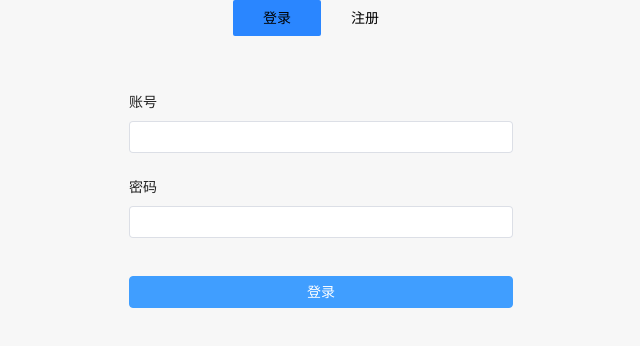
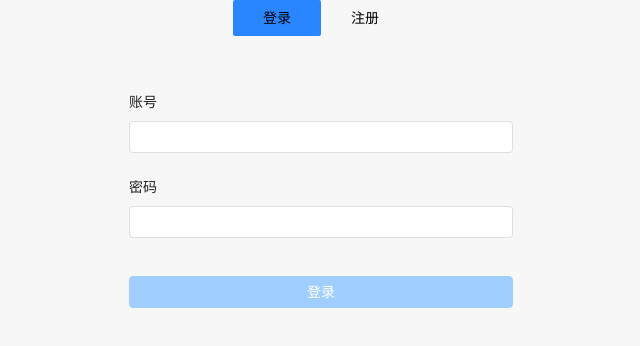
Before and after one commit to yutanzhang/cinema_ccm, a Vue app: page /#/login in a window 1280 px wide. Shown: the top 346 px of the page, without its empty margins (319-959 px from the left). Built offline with nearby package versions, Linux system fonts and the light colour scheme.

Commit message:
登录、router和首页

```diff
--- a/components.d.ts
+++ b/components.d.ts
@@ -7,10 +7,14 @@ export {}
 
 declare module '@vue/runtime-core' {
   export interface GlobalComponents {
+    ElAside: typeof import('element-plus/es')['ElAside']
     ElButton: typeof import('element-plus/es')['ElButton']
+    ElContainer: typeof import('element-plus/es')['ElContainer']
     ElForm: typeof import('element-plus/es')['ElForm']
     ElFormItem: typeof import('element-plus/es')['ElFormItem']
+    ElHeader: typeof import('element-plus/es')['ElHeader']
     ElInput: typeof import('element-plus/es')['ElInput']
+    ElMain: typeof import('element-plus/es')['ElMain']
     RouterLink: typeof import('vue-router')['RouterLink']
     RouterView: typeof import('vue-router')['RouterView']
   }
--- a/package.json
+++ b/package.json
@@ -28,6 +28,7 @@
     "@vue/eslint-config-typescript": "^9.1.0",
     "eslint": "^7.32.0",
     "eslint-plugin-vue": "^8.0.3",
+    "js-md5": "^0.7.3",
     "sass": "^1.32.7",
     "sass-loader": "^12.0.0",
     "typescript": "~4.5.5",
--- /dev/null
+++ b/src/hook/index.js
@@ -0,0 +1,7 @@
+import md5 from "js-md5"
+import { ref } from "vue"
+
+export default function(data) {
+    let md5Data = ref(md5(data))
+    return md5Data;
+}
--- a/src/mock/data.json
+++ b/src/mock/data.json
@@ -38,6 +38,21 @@
       "name": "testFour",
       "pwd": "qwer1234",
       "id": 5
+    },
+    {
+      "name": "testFive",
+      "pwd": {
+        "__v_isShallow": false,
+        "__v_isRef": true,
+        "_rawValue": "5d93ceb70e2bf5daa84ec3d0cd2c731a",
+        "_value": "5d93ceb70e2bf5daa84ec3d0cd2c731a"
+      },
+      "id": 6
+    },
+    {
+      "name": "testSix",
+      "pwd": "5d93ceb70e2bf5daa84ec3d0cd2c731a",
+      "id": 7
     }
   ]
 }
--- a/src/router/index.ts
+++ b/src/router/index.ts
@@ -8,6 +8,15 @@ const routes: Array<RouteRecordRaw> = [
     // this generates a separate chunk (about.[hash].js) for this route
     // which is lazy-loaded when the route is visited.
     component: () => import('../views/login/index.vue')
+  },
+  {
+    path: '/home',
+    name: 'home',
+    component: () => import('../views/home/index.vue')
+  },
+  {
+    path: "/",
+    redirect: "/login"
   }
 ]
 
--- /dev/null
+++ b/src/views/home/index.vue
@@ -0,0 +1,27 @@
+<template>
+    <div class="common-layout">
+        <el-container>
+            <el-aside width="200px">Aside</el-aside>
+            <el-container>
+                <el-header>Header</el-header>
+                <el-main>Main</el-main>
+            </el-container>
+        </el-container>
+    </div>
+</template>
+
+<script setup>
+
+</script>
+
+<style lang="scss">
+    .el-aside {
+        background-color: rgb(150, 217, 219);
+    }
+    .el-header {
+        background-color: rgb(183, 183, 183);
+    }
+    .el-aside,.el-container,.common-layout,#app,body,html {
+        height: 100%;
+    }
+</style>
--- a/src/views/login/index.vue
+++ b/src/views/login/index.vue
@@ -22,8 +22,9 @@
                     <el-input v-model="ruleForm.checkPass" type="password" />
                 </el-form-item>
                 <el-form-item>
-                    <el-button type="primary" class="login-btn block" @click="submitForm(ruleFormRef)">{{ model===
-                    'login' ? '登录' : '注册' }}</el-button>
+                    <el-button :disabled="btnbool" type="primary" class="login-btn block"
+                        @click="submitForm(ruleFormRef)">{{ model===
+                        'login' ? '登录' : '注册' }}</el-button>
                 </el-form-item>
             </el-form>
             <!--表单部分-->
@@ -32,11 +33,14 @@
 </template>
 
 <script lang="ts" setup>
-import { reactive, ref, onMounted } from 'vue'
+import { reactive, ref, onMounted, watch } from 'vue'
 import type { FormInstance, ElMessage } from 'element-plus'
 import * as ck from '../../utils/verification.js'
 import link from "../../api/link.js"
 import apiUrl from "../../api/url.js"
+import useMd5 from "../../hook/index.js"
+import { useRouter } from "vue-router"
+let router = useRouter();
 
 const menuData = reactive([
     { txt: "登录", current: true, type: "login" },
@@ -101,6 +105,24 @@ const ruleForm = reactive({
     checkPass: ''
 })
 
+let btnbool = ref("true");
+watch(ruleForm, (newVal, oldVal) => {
+    console.log(newVal);
+    if (model.value === "login") {
+        if (newVal.username != '' && newVal.password != '') {
+            btnbool.value = false;
+        } else {
+            btnbool.value = true;
+        }
+    } else {
+        if (newVal.username != '' && newVal.password != '' && newVal.checkPass != '') {
+            btnbool.value = false;
+        } else {
+            btnbool.value = true;
+        }
+    }
+})
+
 const rules = reactive({
     username: [{ validator: checkUser, trigger: 'blur' }],
     password: [{ validator: validatePass, trigger: 'blur' }],
@@ -114,11 +136,25 @@ const submitForm = (formEl: FormInstance | undefined) => {
             console.log('submit!')
             if (model.value === "login") {
                 console.log("登录")
+                link(apiUrl.register,"get",{},{name:ruleForm.username,pwd:useMd5(ruleForm.password).value}).then((ok:any) => {
+                    console.log(ok)
+                    if(ok.data.length!=0) {
+                        ElMessage({
+                            message: '登录成功',
+                            type: 'success',
+                        });
+                        router.push("/home")
+                    } else {
+                        ElMessage.error(
+                            '登录失败'
+                        )
+                    }
+                })
             } else {
                 console.log("注册")
                 let data = {
                     name: ruleForm.username,
-                    pwd: ruleForm.password
+                    pwd: useMd5(ruleForm.password).value
                 }
                 link(apiUrl.register, "post", data).then((ok: any) => {
                     console.log(ok);
```
Also changed, not shown: 1 other file (tests, documents, lock files or other folders).
